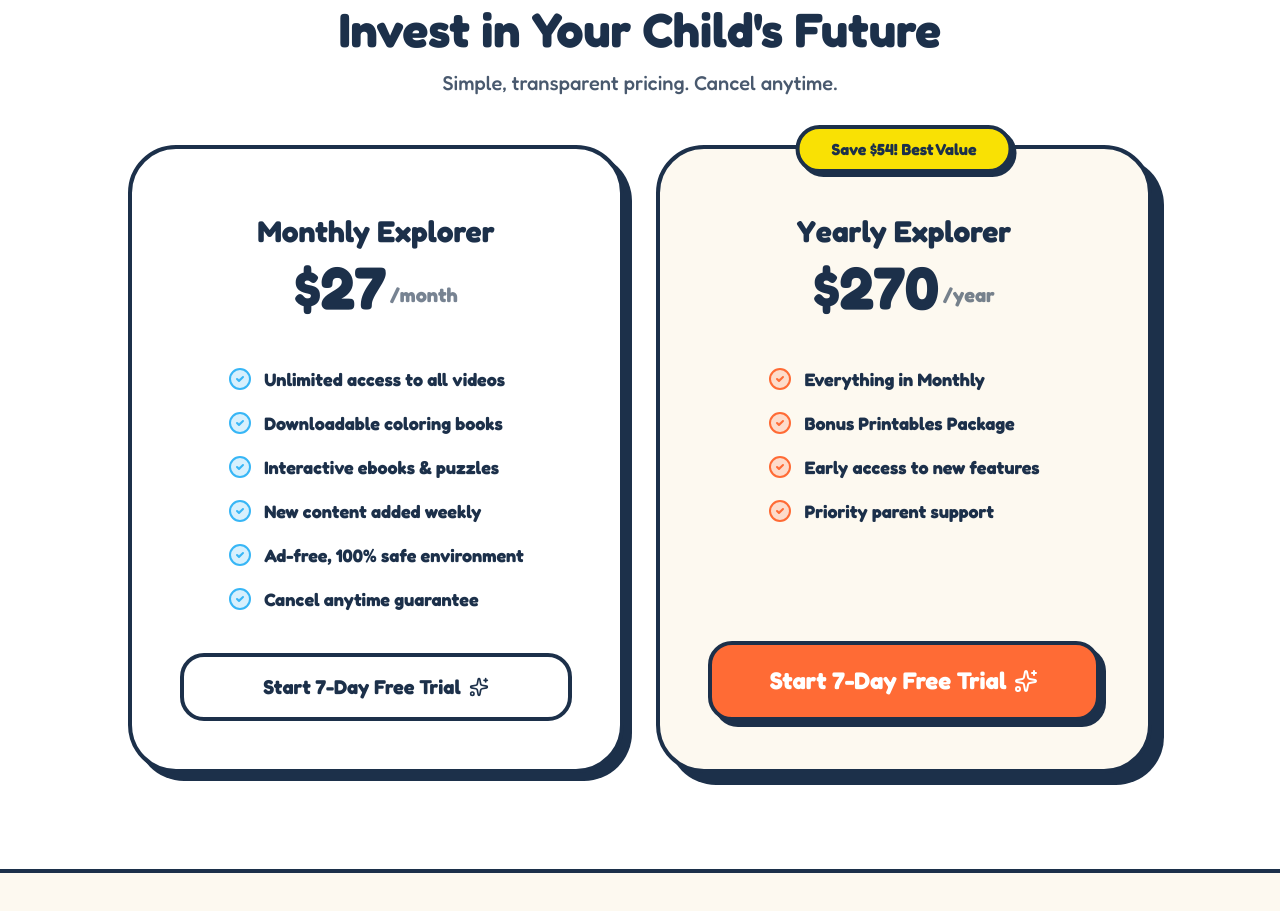
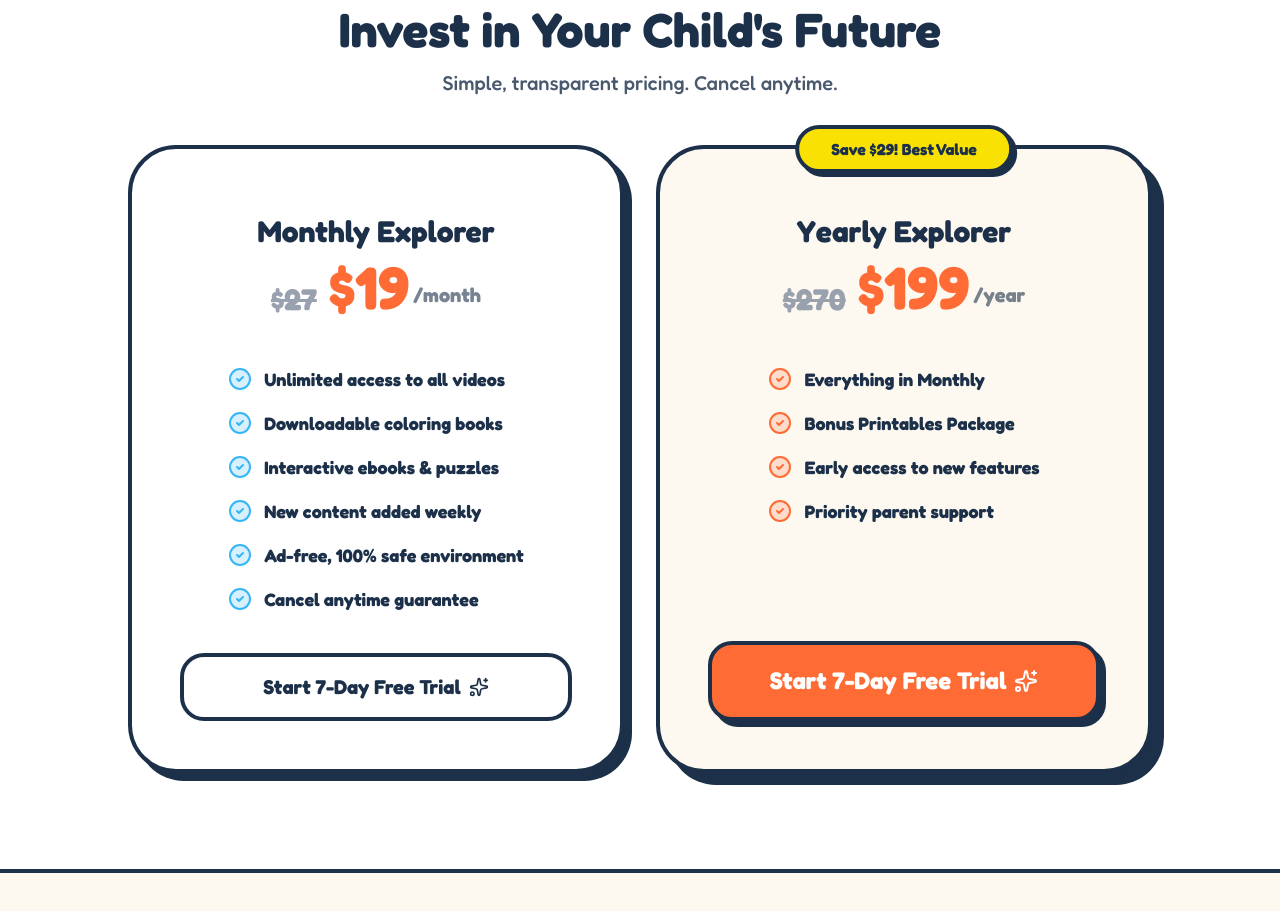
Before and after one commit to ivarnor/akidsy-official, a Next.js app: page / in a window 1280 px wide. Shown: the part 5600-6511 px from the top of the page. Built offline with nearby package versions, Linux system fonts and the light colour scheme; no server answers.

Commit message:
update: landing page pricing visual updates and new Stripe price IDs for  and  plans

```diff
--- a/app/page.tsx
+++ b/app/page.tsx
@@ -47,13 +47,13 @@ export default async function SalesPage({
         "offers": [
           {
             "@type": "Offer",
-            "price": "27.00",
+            "price": "19.00",
             "priceCurrency": "USD",
             "name": "Monthly Explorer"
           },
           {
             "@type": "Offer",
-            "price": "270.00",
+            "price": "199.00",
             "priceCurrency": "USD",
             "name": "Yearly Explorer"
           }
@@ -303,7 +303,8 @@ export default async function SalesPage({
               <div className="mb-8 mt-4">
                 <h3 className="text-3xl font-extrabold text-navy mb-2">Monthly Explorer</h3>
                 <div className="flex items-end justify-center gap-1 mb-4">
-                  <span className="text-6xl font-black text-navy">$27</span>
+                  <span className="text-3xl font-black text-gray-400 line-through mr-2">$27</span>
+                  <span className="text-6xl font-black text-persimmon">$19</span>
                   <span className="text-xl text-navy/60 font-bold mb-2">/month</span>
                 </div>
               </div>
@@ -325,7 +326,7 @@ export default async function SalesPage({
               </ul>
 
               <CheckoutButton
-                priceId="price_1T5VJBC1HhLD0dXEcjcrAEKX"
+                priceId="price_1T6xtSC1HhLD0dXE1w7OCgK2"
                 userEmail={user?.email}
                 className="w-full bg-white text-navy font-black text-xl py-5 rounded-3xl border-4 border-navy hover:bg-sky/20 transition-transform hover:scale-105 active:scale-95 flex flex-col items-center justify-center gap-1 leading-none"
               >
@@ -338,13 +339,14 @@ export default async function SalesPage({
             {/* Yearly Plan */}
             <div className="bg-cream border-4 border-navy rounded-[3rem] p-8 md:p-12 shadow-[12px_12px_0px_0px_#1C304A] relative hover:-translate-y-2 transition-transform flex flex-col h-full">
               <div className="absolute -top-6 left-1/2 -translate-x-1/2 bg-sunshine text-navy font-bold px-8 py-2 rounded-full border-4 border-navy shadow-[4px_4px_0px_0px_#1C304A] whitespace-nowrap">
-                Save $54! Best Value
+                Save $29! Best Value
               </div>
 
               <div className="mb-8 mt-4">
                 <h3 className="text-3xl font-extrabold text-navy mb-2">Yearly Explorer</h3>
                 <div className="flex items-end justify-center gap-1 mb-4">
-                  <span className="text-6xl font-black text-navy">$270</span>
+                  <span className="text-3xl font-black text-gray-400 line-through mr-2">$270</span>
+                  <span className="text-6xl font-black text-persimmon">$199</span>
                   <span className="text-xl text-navy/60 font-bold mb-2">/year</span>
                 </div>
               </div>
@@ -364,7 +366,7 @@ export default async function SalesPage({
               </ul>
 
               <CheckoutButton
-                priceId="price_1T5VOmC1HhLD0dXEWdW2id7G"
+                priceId="price_1T6xwUC1HhLD0dXEgMU4i54M"
                 userEmail={user?.email}
                 className="w-full bg-persimmon text-white font-black text-2xl py-6 rounded-3xl border-4 border-navy hover:bg-persimmon/90 transition-transform hover:scale-105 active:scale-95 shadow-[6px_6px_0px_0px_#1C304A] flex flex-col items-center justify-center gap-1 leading-none"
               >
```
